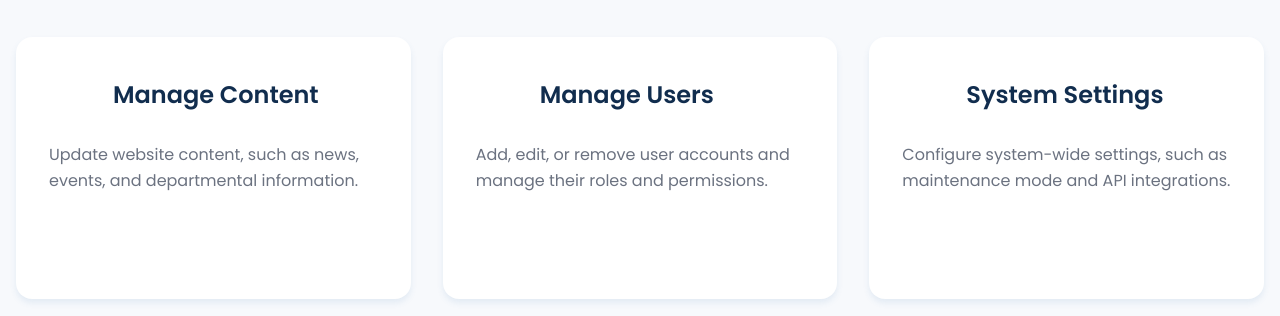
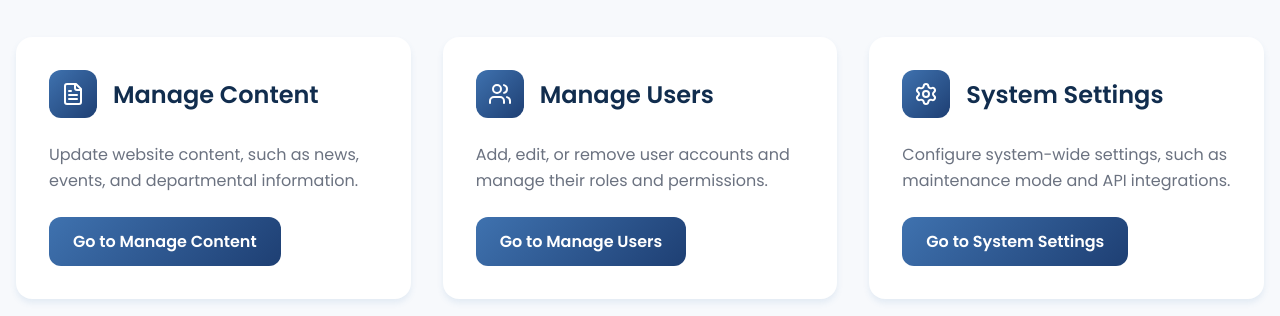
Before and after one commit to DhanushSaiCoder/AndhraPolytechnic, a React (Create React App) app in the folder frontend/: page /admin in a window 1280 px wide. Shown: the part 401-717 px from the top of the page. Built offline with nearby package versions, Linux system fonts and the light colour scheme; no server answers; sample sign-in values are in the browser's storage.

Commit message:
~admin colors fix

```diff
--- a/frontend/src/styles/AdminPage.css
+++ b/frontend/src/styles/AdminPage.css
@@ -84,7 +84,7 @@
   display: inline-block;
   padding: 0.75rem 1.5rem;
   background: linear-gradient(135deg, var(--admin-primary) 0%, var(--admin-darker-accent-blue) 100%);
-  color: var(--admin-bg-panel);
+  color: white;
   font-weight: 600;
   border-radius: 0.75rem;
   text-decoration: none;
--- a/frontend/src/styles/AdminVariables.css
+++ b/frontend/src/styles/AdminVariables.css
@@ -4,6 +4,7 @@
   --admin-navy: #112D4E; /* Dark navy */
   --admin-accent: #0b5cff; /* Bright accent blue */
   --admin-accent-hover: #0a50e0;
+  --admin-darker-accent-blue: #1e3f73;
   --admin-bg-light: #f7f9fc; /* Very light background */
   --admin-bg-panel: #ffffff; /* White panel background */
   --admin-border-color: #e5e7eb; /* Light gray border */
```
